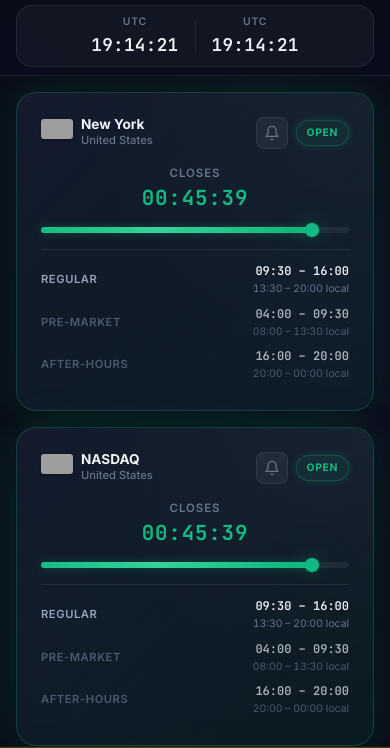
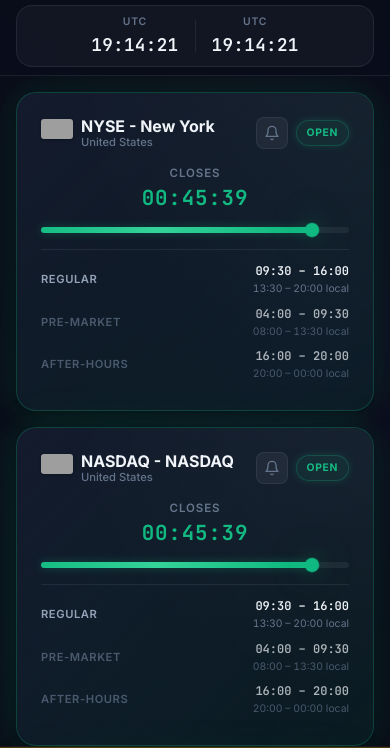
Before and after one commit to raduvultur/NextBell, a website built with Vite: page index.html in a window 390 px wide. Shown: the part 97-845 px from the top of the page. Built offline with nearby package versions, Linux system fonts and the light colour scheme; grey boxes are pictures that could not be loaded.

Commit message:
feat: show shortName - name in card header and increase title font size to 1.2rem

```diff
--- a/src/components/MarketCard.js
+++ b/src/components/MarketCard.js
@@ -124,7 +124,7 @@
           onerror="this.style.display='none';this.insertAdjacentHTML('afterend','<div class=\\'card__flag-fallback\\'>${market.countryCode.toUpperCase()}</div>')"
         />
         <div class="card__names">
-          <h3 class="card__name">${market.name}</h3>
+          <h3 class="card__name">${market.shortName} - ${market.name}</h3>
           <span class="card__country">${market.country}</span>
         </div>
       </div>
--- a/src/styles/index.css
+++ b/src/styles/index.css
@@ -483,7 +483,7 @@
 }
 
 .card__name {
-  font-size: 0.95rem;
+  font-size: 1.2rem;
   font-weight: 700;
   color: var(--text-primary);
   white-space: nowrap;
@@ -1064,7 +1064,7 @@
   }
 
   .card__name {
-    font-size: 0.85rem;
+    font-size: 1.0rem;
   }
 
   .card__countdown {
```
